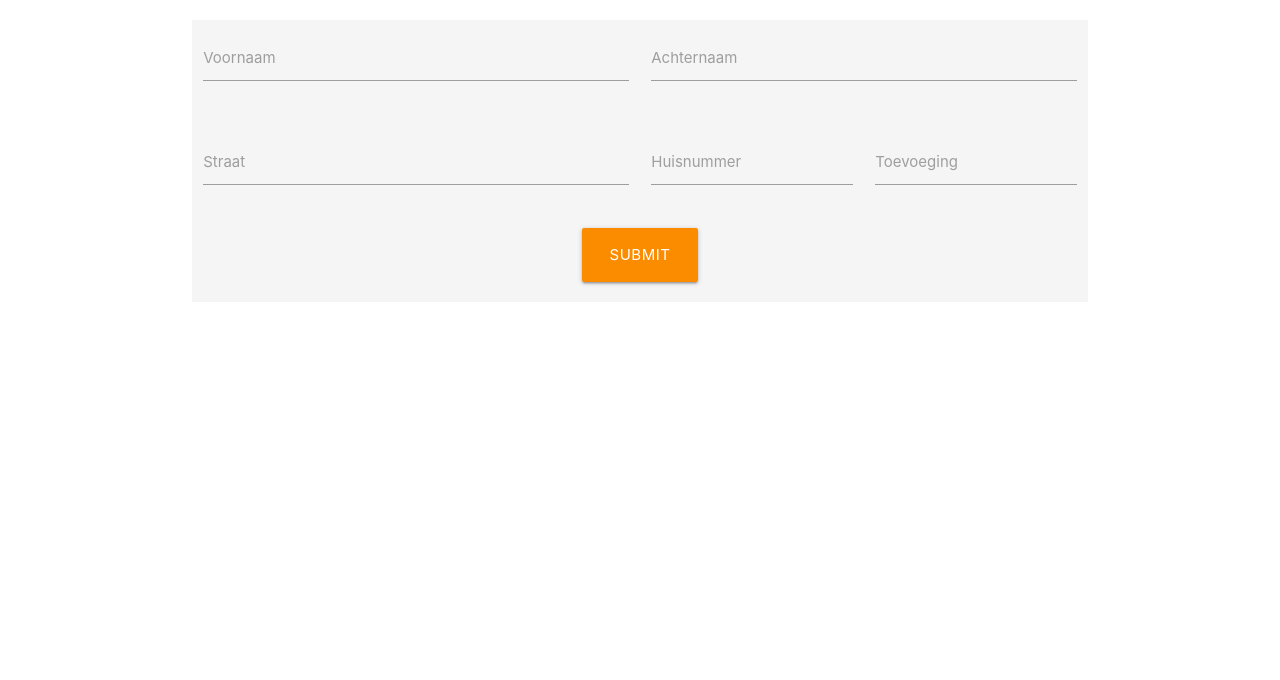
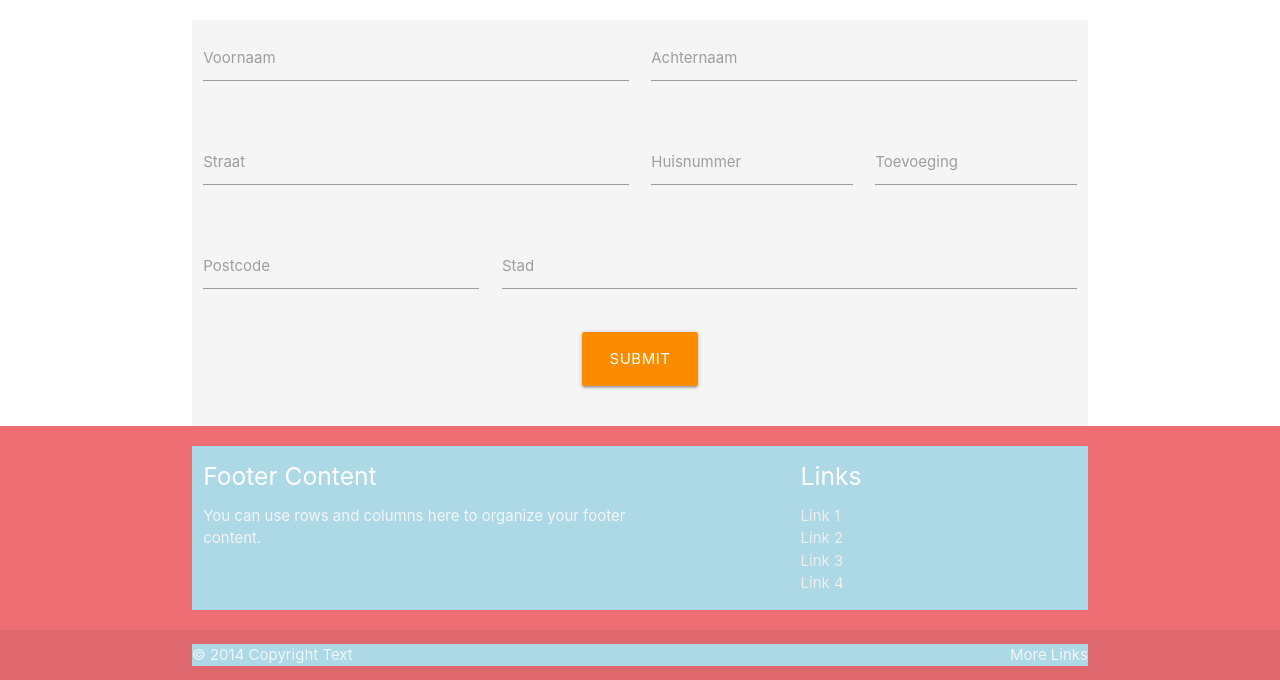
Before and after one commit to fedsub/HubDashboard, a website: page dist/newPackage.html in a window 1280 px wide. Shown: the part 180-860 px from the top of the page. Before the commit the page ends 800 px from the top, so only its background shows below. Drawn offline with nearby package versions, Linux system fonts and the light colour scheme.

Commit message:
New Package edit

```diff
--- a/dist/css/newPackage.css
+++ b/dist/css/newPackage.css
@@ -5,7 +5,11 @@
   src: url("style/Futura Bold.otf") format("opentype"); }
 
 body {
-  background-color: white; }
+  background-color: white;
+  display: flex;
+  min-height: 100vh;
+  flex-direction: column;
+}
 
 .container {
   background-color: lightblue; }
@@ -15,3 +19,7 @@ body {
 
 nav {
   width: 100%; }
+
+main {
+  flex: 1 0 auto;
+}
--- a/dist/newPackage.html
+++ b/dist/newPackage.html
@@ -14,7 +14,7 @@
     <!--navigation bar-->
     <nav>
       <div class="nav-wrapper deep-purple lighten-1">
-        <a href="/index.html" class="brand-logo left"><img src="./images/fedexmetrologo.png" alt="" style="height: 12%; width: 12%"></a>
+        <a href="index.html" class="brand-logo left"><img src="./images/fedexmetrologo.png" alt="" style="height: 12%; width: 12%"></a>
         <ul class="right hide-on-med-and-down">
           <li class="active"><a href="newPackage.html"><i class="material-icons">add_circle</i></a></li>
           <li><a href="koeriers.html"><i class="material-icons">face</i></a></li>
@@ -48,12 +48,22 @@
               <label for="street">Straat</label>
             </div>
             <div class="input-field col s3 m3 l3">
-              <input id="houseNumber" type="text" class="validate">
+              <input id="houseNumber" type="number" class="validate">
               <label for="houseNumber">Huisnummer</label>
             </div>
             <div class="input-field col s3 m3 l3">
               <input id="houseNumberAdd" type="text" class="validate">
               <label for="houseNumberAdd">Toevoeging</label>
+            </div>
+          </div>
+          <div class="row">
+            <div class="input-field col s4 m4 l4">
+              <input id="postalCode" type="text" class="validate">
+              <label for="postalCode">Postcode</label>
+            </div>
+            <div class="input-field col s8 m8 l8">
+              <input id="city" type="text" class="validate">
+              <label for="city">Stad</label>
             </div>
           </div>
           <div class="row">
@@ -65,6 +75,33 @@
       </div>
     </div>
 
+    <!--footer-->
+    <footer class="page-footer">
+      <div class="container">
+        <div class="row">
+          <div class="col l6 s12">
+            <h5 class="white-text">Footer Content</h5>
+            <p class="grey-text text-lighten-4">You can use rows and columns here to organize your footer content.</p>
+          </div>
+          <div class="col l4 offset-l2 s12">
+            <h5 class="white-text">Links</h5>
+            <ul>
+              <li><a class="grey-text text-lighten-3" href="#!">Link 1</a></li>
+              <li><a class="grey-text text-lighten-3" href="#!">Link 2</a></li>
+              <li><a class="grey-text text-lighten-3" href="#!">Link 3</a></li>
+              <li><a class="grey-text text-lighten-3" href="#!">Link 4</a></li>
+            </ul>
+          </div>
+        </div>
+      </div>
+      <div class="footer-copyright">
+        <div class="container">
+          © 2014 Copyright Text
+          <a class="grey-text text-lighten-4 right" href="#!">More Links</a>
+        </div>
+      </div>
+    </footer>
+
     <!--Scripts-->
     <script src="https://cdnjs.cloudflare.com/ajax/libs/materialize/1.0.0-beta/js/materialize.min.js"></script>
   </body>
```
Also changed, not shown: dist/index.html (+1 -1 lines).
